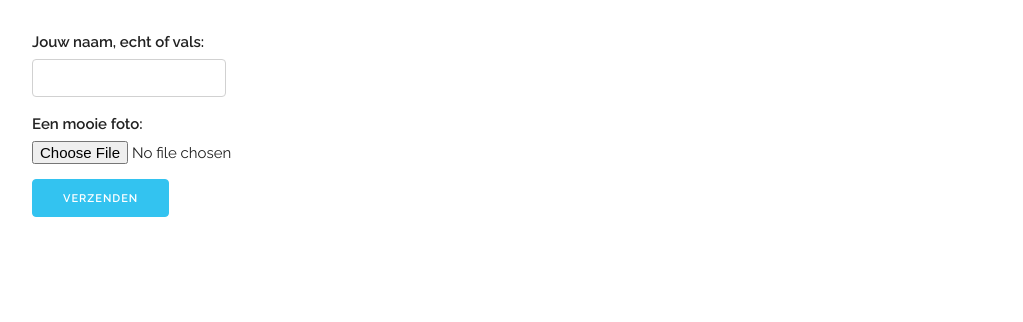
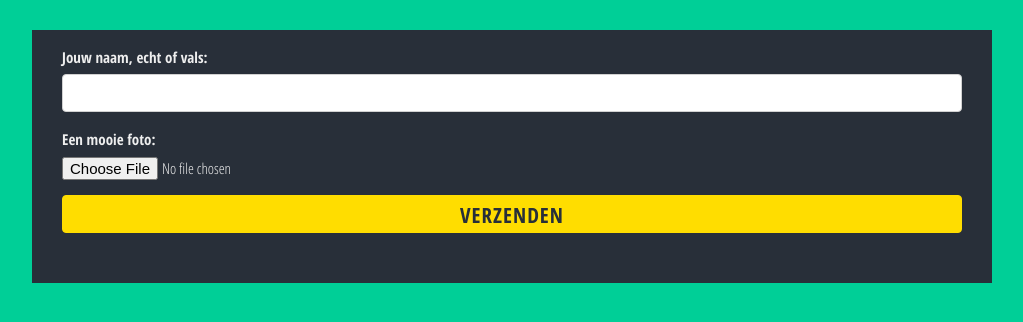
Before and after one commit to Epse/kazoupics, a Django app: page /newpic/ in a window 1280 px wide. Shown: the top 322 px of the page, without its empty margins (128-1151 px from the left). Run offline with Django 3.2, Linux system fonts and the light colour scheme; data that the repository does not hold is empty; parts of the project's set-up code (start-up, migrations or seed data) failed here and were passed over.

Commit message:
Looks more kazou

```diff
--- a/web/static/wall/css/kazou.css
+++ b/web/static/wall/css/kazou.css
@@ -1,5 +1,12 @@
+html {
+    background-color: #00cf97;
+}
+body {
+    font-family: 'Open Sans Condensed', sans-serif; !important
+    color: #282f39; !important
+}
 .section {
-    margin-top: 2em;
+    padding-top: 2em;
 }
 
 .container.wide {
@@ -14,4 +21,21 @@
 
 #poster {
     text-align: center;
+    font-weight: bold;
+    background-color: #282f39;
+    color: #eee;
+    padding: 1em;
+    margin-top: 0.5em;
+    text-transform: capitalize;
 }
+
+.uploadform {
+    background-color: #282f39;
+    padding: 1em 2em 1em 2em;
+    color: #eee;
+}
+
+.uploadform form input {
+    width: 100%;
+    box-sizing: border-box;
+}
--- a/web/static/wall/css/skeleton.css
+++ b/web/static/wall/css/skeleton.css
@@ -173,9 +173,9 @@ input[type="button"] {
   display: inline-block;
   height: 38px;
   padding: 0 30px;
-  color: #555;
+  color: #282f39;
   text-align: center;
-  font-size: 11px;
+  font-size: 21px;
   font-weight: 600;
   line-height: 38px;
   letter-spacing: .1rem;
@@ -197,17 +197,17 @@ button:focus,
 input[type="submit"]:focus,
 input[type="reset"]:focus,
 input[type="button"]:focus {
-  color: #333;
-  border-color: #888;
+  color: #eee;
+  border-color: #282f39;
   outline: 0; }
 .button.button-primary,
 button.button-primary,
 input[type="submit"].button-primary,
 input[type="reset"].button-primary,
 input[type="button"].button-primary {
-  color: #FFF;
-  background-color: #33C3F0;
-  border-color: #33C3F0; }
+  color: #282f39;
+  background-color: rgb(255, 221, 0);
+  border-color: rgb(255, 221, 0); }
 .button.button-primary:hover,
 button.button-primary:hover,
 input[type="submit"].button-primary:hover,
@@ -218,9 +218,9 @@ button.button-primary:focus,
 input[type="submit"].button-primary:focus,
 input[type="reset"].button-primary:focus,
 input[type="button"].button-primary:focus {
-  color: #FFF;
-  background-color: #1EAEDB;
-  border-color: #1EAEDB; }
+  color: #282f39;
+  background-color: #eee;
+  border-color: #eee; }
 
 
 /* Forms
--- a/web/wall/templates/base.html
+++ b/web/wall/templates/base.html
@@ -4,7 +4,7 @@
   <meta charset="utf-8">
   <title>{% block title %}Kazou Fotowall{% endblock %}</title>
   <meta name="viewport" content="width=device-width, initial-scale=1">
-  <link href='//fonts.googleapis.com/css?family=Raleway:400,300,600,200' rel='stylesheet' type='text/css'>
+  <link href="//fonts.googleapis.com/css?family=Open+Sans+Condensed:700,300" rel="stylesheet">
   {% load static %}
   <link rel="stylesheet" href="{% static 'wall/css/normalize.css' %}">
   <link rel="stylesheet" href="{% static 'wall/css/skeleton.css' %}">
--- a/web/wall/templates/wall/upload.html
+++ b/web/wall/templates/wall/upload.html
@@ -2,23 +2,23 @@
 
 {% block content %}
 <div class="section">
-    <div class="container">
+    <div class="container uploadform">
         <form action="{% url 'newpic' %}" method="POST" enctype="multipart/form-data">
             {% csrf_token %}
-            <div class="row">
+            <div class="row u-max-full-width">
                 {{ from.non_field_errors }}
             </div>
-            <div class="row">
+            <div class="row u-max-full-width">
                 {{ form.poster.errors }}
                 {{ form.poster.label_tag }}
                 {{ form.poster }}
             </div>
-            <div class="row">
+            <div class="row u-max-full-width">
                 {{ form.file.errors }}
                 {{ form.file.label_tag }}
                 {{ form.file }}
             </div>
-            <input class="button-primary" value="Verzenden" type="submit">
+            <input class="button button-primary" value="Verzenden" type="submit">
         </form>
     </div>
 </div>
```
